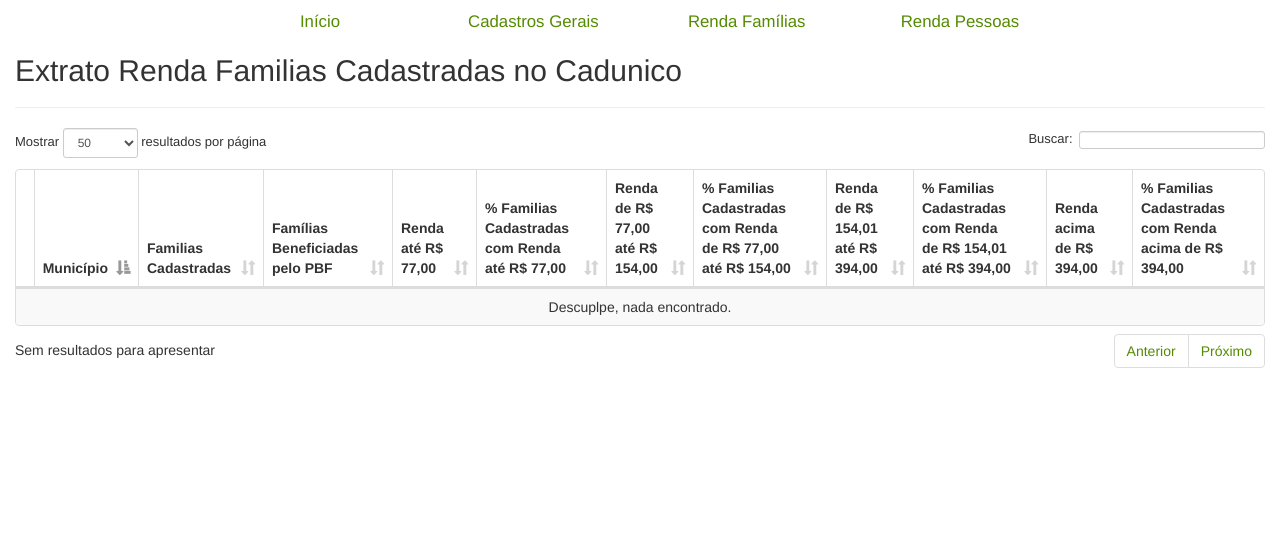
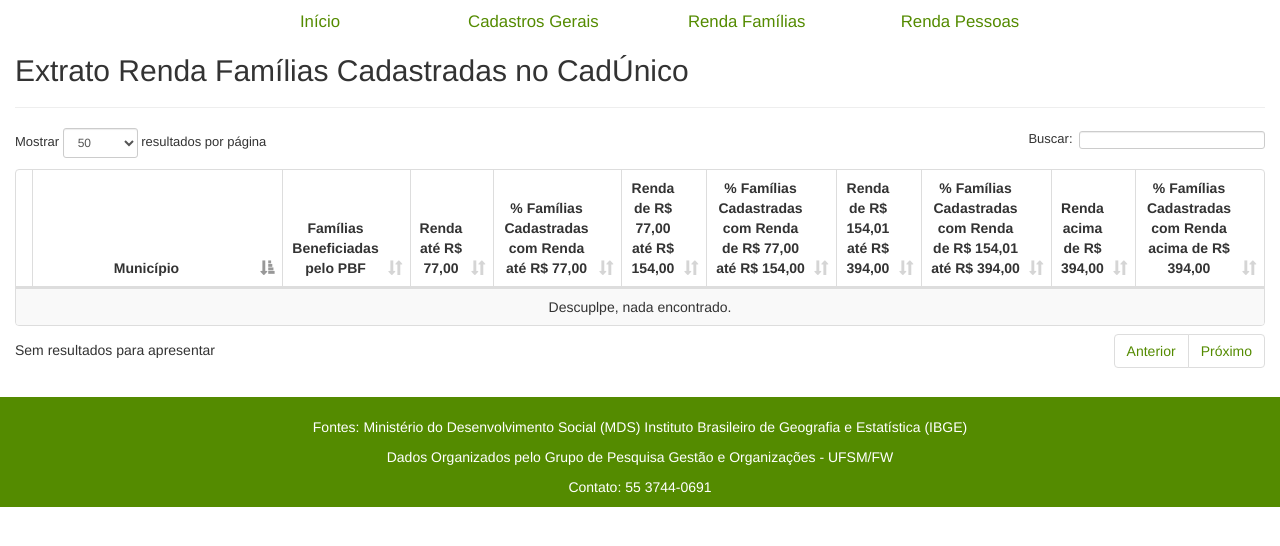
Before and after one commit to paulovianna/cadunico-pbf, a Django app: template cadunico/templates/extratos_renda_familias.html in a window 1280 px wide. Shown: the part 50-596 px from the top of the page. Run offline with Django 3.2, Linux system fonts and the light colour scheme; the template is opened without the code that fills it, so the values that code supplies are empty; parts of the project's set-up code (start-up, migrations or seed data) failed here and were passed over.

Commit message:
Fontes dos dados - MDS e IBGE, Centralizar titulos, dados numericos e percentuais, Valor pago duas casas decimais, Padronizar -- CadÚnico --, Aumentar tamanho coluna municípios, Inserir abaixo página inicial (Dados Organizados pelo Grupo de Pesquisa Gestão e Organizações - UFSM/FW) Contato: 55 3744-0691

```diff
--- a/cadunico/templates/base_cadunico.html
+++ b/cadunico/templates/base_cadunico.html
@@ -49,6 +49,15 @@
                     {% block conteudo %}{% endblock %}
                 </div>
             </div>
+            <div class="row">
+                <div id="rodape" class="col-md-12">
+                    {% block rodape %}
+                    <p>Fontes: Ministério do Desenvolvimento Social (MDS) Instituto Brasileiro de Geografia e Estatística (IBGE)</p>
+                    <p>Dados Organizados pelo Grupo de Pesquisa Gestão e Organizações - UFSM/FW</p>
+                    <p>Contato: 55 3744-0691</p>
+                    {% endblock %}
+                </div>
+            </div>
         </div>
     </body>
     <script src="/assets/js/jquery-2.1.4.min.js"></script>
--- a/cadunico/templates/extratos_renda_familias.html
+++ b/cadunico/templates/extratos_renda_familias.html
@@ -3,7 +3,7 @@
 <link rel="stylesheet" href="/assets/data-tables-1.10.9/media/css/dataTables.bootstrap.min.css">
 {% endblock %}
 
-{% block page-header %}Extrato Renda Familias Cadastradas no Cadunico{% endblock%}{%block page-header-small%}{%endblock%}
+{% block page-header %}Extrato Renda Famílias Cadastradas no CadÚnico{% endblock%}{%block page-header-small%}{%endblock%}
 
 {% block conteudo %}
 
@@ -11,17 +11,17 @@
     <thead>
         <tr>
             <th></th>
-            <th>Município</th>
-            <th>Familias Cadastradas</th>
+            <th style="width:20%;">Município</th>
+            <!--<th>Famílias Cadastradas CadÚnico</th>-->
             <th>Famílias Beneficiadas pelo PBF</th>
             <th>Renda até R$ 77,00</th>
-            <th>% Familias Cadastradas com Renda até R$ 77,00</th>
+            <th>% Famílias Cadastradas com Renda até R$ 77,00</th>
             <th>Renda de R$ 77,00 até R$ 154,00</th>
-            <th>% Familias Cadastradas com Renda de R$ 77,00 até R$ 154,00</th>
+            <th>% Famílias Cadastradas com Renda de R$ 77,00 até R$ 154,00</th>
             <th>Renda de R$ 154,01 até R$ 394,00</th>
-            <th>% Familias Cadastradas com Renda de R$ 154,01 até R$ 394,00</th>
+            <th>% Famílias Cadastradas com Renda de R$ 154,01 até R$ 394,00</th>
             <th>Renda acima de R$ 394,00</th>
-            <th>% Familias Cadastradas com Renda acima de R$ 394,00</th>
+            <th>% Famílias Cadastradas com Renda acima de R$ 394,00</th>
         </tr>
     </thead>
 
@@ -32,17 +32,17 @@
         {% for m in municipios %}
         <tr>
             <td></td>
-            <td>{{ m.municipio.municipio }}</td>
-            <td>{{ m.familias_cadunico|floatformat:0 }}</td>
-            <td>{{ m.familias_cadunico_atendidas|floatformat:0 }}</td>
-            <td>{{ m.familias_renda_77|floatformat:0 }}</td>
-            <td>{{ m.porc_familias_cadastradas_77|floatformat:2 }}</td>
-            <td>{{ m.familias_renda_154|floatformat:0 }}</td>
-            <td>{{ m.porc_familias_cadastradas_154|floatformat:2 }}</td>
-            <td>{{ m.familias_renda_394|floatformat:0 }}</td>
-            <td>{{ m.porc_familias_cadastradas_394|floatformat:2 }}</td>
-            <td>{{ m.familias_renda_acima|floatformat:0 }}</td>
-            <td>{{ m.porc_familias_cadastradas_acima|floatformat:2 }}</td>
+            <td style="width:20%;">{{ m.municipio.municipio }}</td>
+            <!--<td class="dados-numericos-tabela">{{ m.familias_cadunico|floatformat:0 }}</td>-->
+            <td class="dados-numericos-tabela">{{ m.familias_cadunico_atendidas|floatformat:0 }}</td>
+            <td class="dados-numericos-tabela">{{ m.familias_renda_77|floatformat:0 }}</td>
+            <td class="dados-numericos-tabela">{{ m.porc_familias_cadastradas_77|floatformat:2 }}</td>
+            <td class="dados-numericos-tabela">{{ m.familias_renda_154|floatformat:0 }}</td>
+            <td class="dados-numericos-tabela">{{ m.porc_familias_cadastradas_154|floatformat:2 }}</td>
+            <td class="dados-numericos-tabela">{{ m.familias_renda_394|floatformat:0 }}</td>
+            <td class="dados-numericos-tabela">{{ m.porc_familias_cadastradas_394|floatformat:2 }}</td>
+            <td class="dados-numericos-tabela">{{ m.familias_renda_acima|floatformat:0 }}</td>
+            <td class="dados-numericos-tabela">{{ m.porc_familias_cadastradas_acima|floatformat:2 }}</td>
         </tr>
         {% endfor %}
     </tbody>
--- a/cadunico/templates/mapa_cadunico.html
+++ b/cadunico/templates/mapa_cadunico.html
@@ -14,7 +14,7 @@
 	<div id="chart_div2" style="width: 100%; height: 250px;"></div>
 {% endblock %}
 
-{% block page-header %}Municípios CadUnico{% endblock%}{%block page-header-small%}Mapa Municípios e seus dados CadUnico{%endblock%}
+{% block page-header %}Municípios CadÚnico{% endblock%}{%block page-header-small%}Mapa Municípios e seus dados CadUnico{%endblock%}
 
 {% block scripts %}
 <script src="http://openlayers.org/api/OpenLayers.js"></script>
--- a/geoliberty/assets/css/cadunico.css
+++ b/geoliberty/assets/css/cadunico.css
@@ -13,3 +13,19 @@
     text-align: center;
     font-size: 1.2em;
 }
+
+th{
+    text-align: center !important;
+}
+
+.dados-numericos-tabela{
+    text-align: center !important;
+}
+
+#rodape{
+    padding-top: 20px;
+    margin-top: 20px;
+    text-align: center;
+    color: white;
+    background-color: #548b00;
+}
```
Also changed, not shown: cadunico/templates/cadastros_gerais.html (+12 -12 lines), cadunico/templates/extratos_renda_pessoas.html (+12 -12 lines), cadunico/templates/inicio_cadunico.html (+5 -8 lines).
